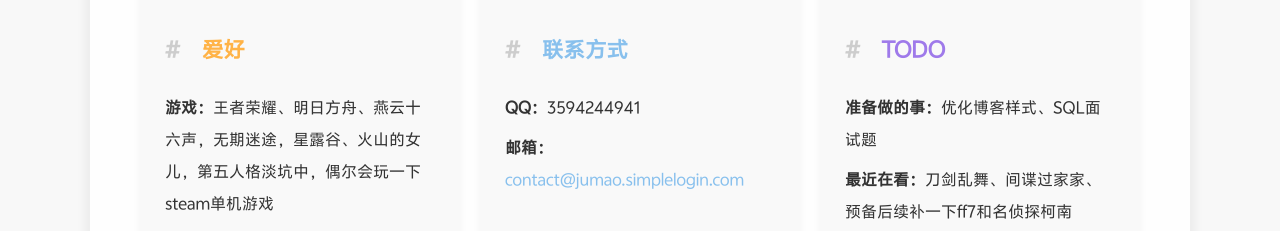
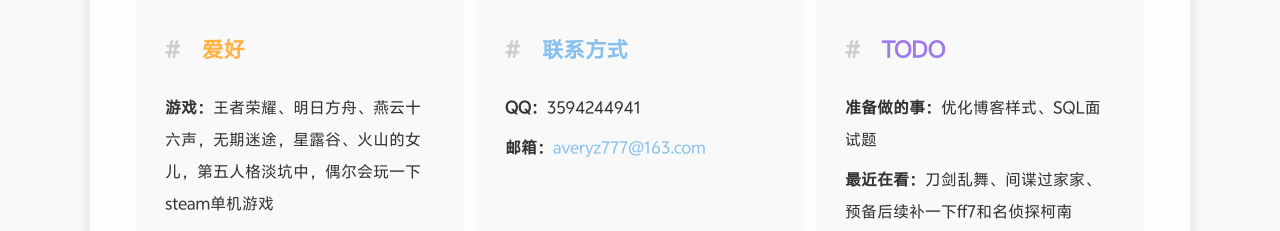
Before and after one commit to Ki1ano/Ki1ano.github.io, a plain HTML site: page aboutme/index.html in a window 1280 px wide. Shown: the part 975-1206 px from the top of the page. Drawn offline with Linux system fonts and the light colour scheme; some packages are replaced by stand-ins of ours; a script that the page names is missing; a web font is replaced by a local one.

Commit message:
Site updated: 2025-12-04 12:18:36

```diff
--- a/aboutme/index.html
+++ b/aboutme/index.html
@@ -7,7 +7,7 @@
 <meta property="og:locale" content="zh_CN">
 <meta property="og:image" content="http://example.com/aboutme/assets/images/Hexo-Theme-MEOW.png">
 <meta property="article:published_time" content="2025-12-03T14:44:53.000Z">
-<meta property="article:modified_time" content="2025-12-04T04:11:33.996Z">
+<meta property="article:modified_time" content="2025-12-04T04:17:39.761Z">
 <meta property="article:author" content="Kitano">
 <meta name="twitter:card" content="summary_large_image">
 <meta name="twitter:image" content="http://example.com/aboutme/assets/images/Hexo-Theme-MEOW.png"><meta name="robots" content="index,follow"/><meta name="googlebot" content="index,follow"/><meta name="revisit-after" content="1 days"/><title>关于我 | ˶⦁ ༝ ⦁˶</title><link rel="shortcut icon" href="/assets/images/Hexo-Theme-MEOW.ico"><link rel="preconnect" href="/assets"/><link rel="preconnect" href="assets"/>
@@ -73,7 +73,7 @@
     </h3>
     <ul style="list-style: none; padding: 0; line-height: 2; color: #333; html.dark & { color: #808080 !important; }">
       <li><strong>QQ：</strong>3594244941</li>
-      <li><strong>邮箱：</strong><a href="mailto:averyz777@163.com" style="color: #88C0ED; html.dark & { color: #808080 !important; }">contact@jumao.simplelogin.com</a></li>
+      <li><strong>邮箱：</strong><a href="mailto:averyz777@163.com" style="color: #88C0ED; html.dark & { color: #808080 !important; }">averyz777@163.com</a></li>
     </ul>
   </div>
 
```
